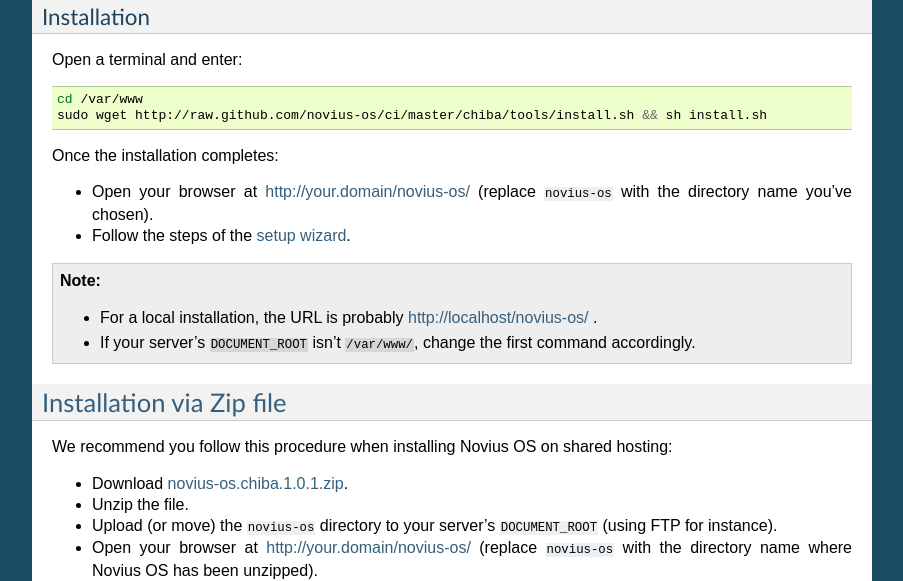
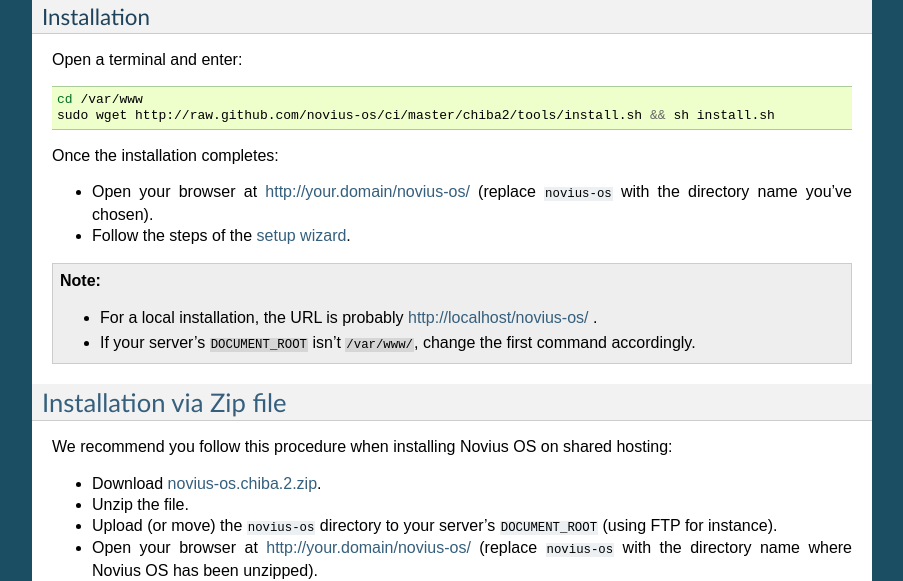
Before and after one commit to Meroje/documentation-en, a Sphinx documentation site: the page built from source/install/install.rst, in a window 1280 px wide and 900 px high, scrolled down 634 px. Shown: the part 152-733 px from the top of the window, without its empty margins (198-1101 px from the left). Built offline with Sphinx 7.4.7, drawn with Linux system fonts in a browser that asks for light colours.

Commit message:
Update version installed

```diff
--- a/source/install/install.rst
+++ b/source/install/install.rst
@@ -42,7 +42,7 @@
 .. code-block:: bash
 
     cd /var/www
-    sudo wget http://raw.github.com/novius-os/ci/master/chiba/tools/install.sh && sh install.sh
+    sudo wget http://raw.github.com/novius-os/ci/master/chiba2/tools/install.sh && sh install.sh
 
 Once the installation completes:
 
@@ -59,7 +59,7 @@
 
 We recommend you follow this procedure when installing Novius OS on shared hosting:
 
-* Download  `novius-os.chiba.1.0.1.zip <http://community.novius-os.org/download-novius-os-zip.html>`__.
+* Download  `novius-os.chiba.2.zip <http://community.novius-os.org/download-novius-os-zip.html>`__.
 * Unzip the file.
 * Upload (or move) the :file:`novius-os` directory to your server's ``DOCUMENT_ROOT`` (using FTP for instance).
 * Open your browser at http://your.domain/novius-os/ (replace ``novius-os`` with the directory name where Novius OS has been unzipped).
```
